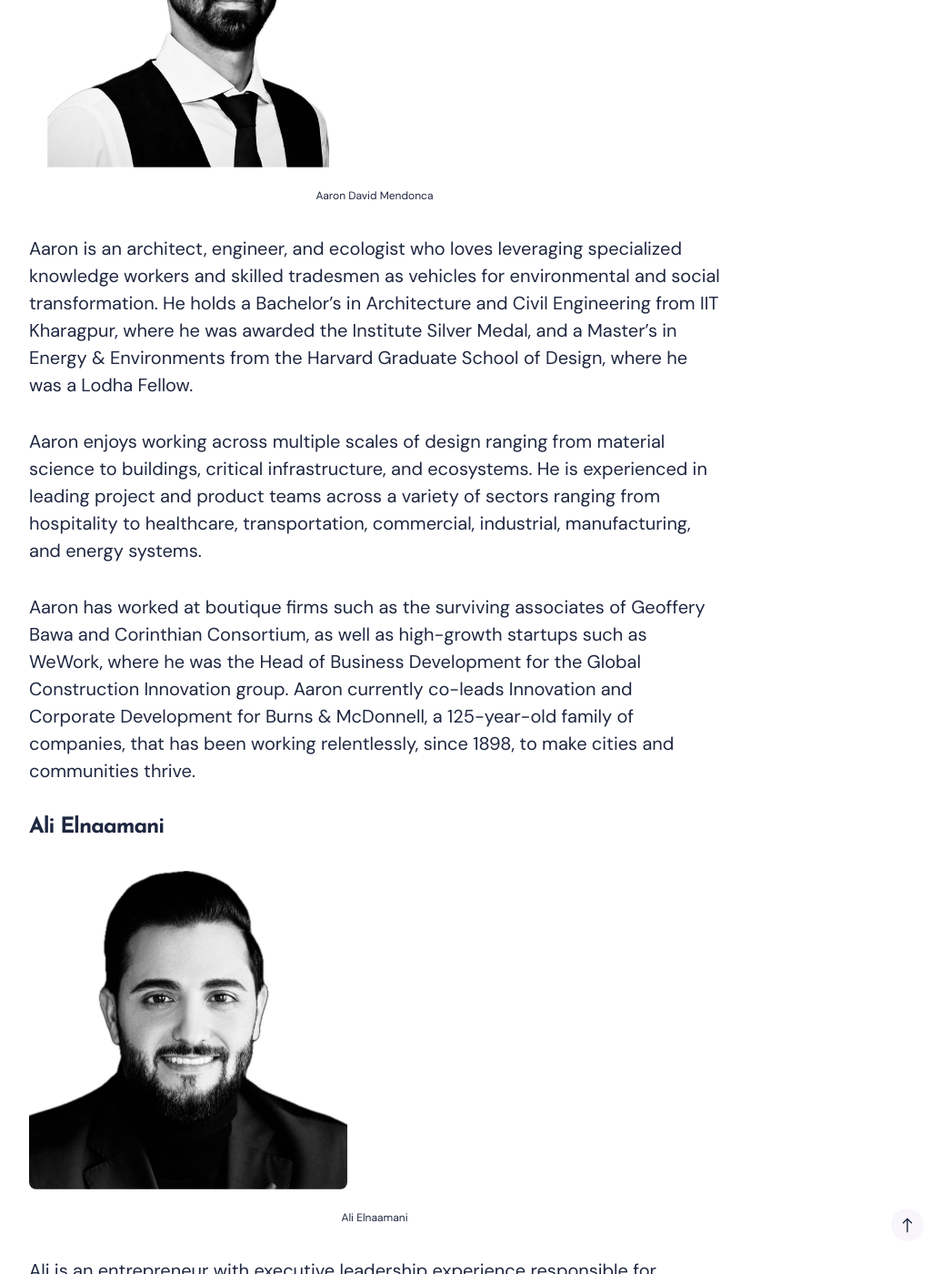
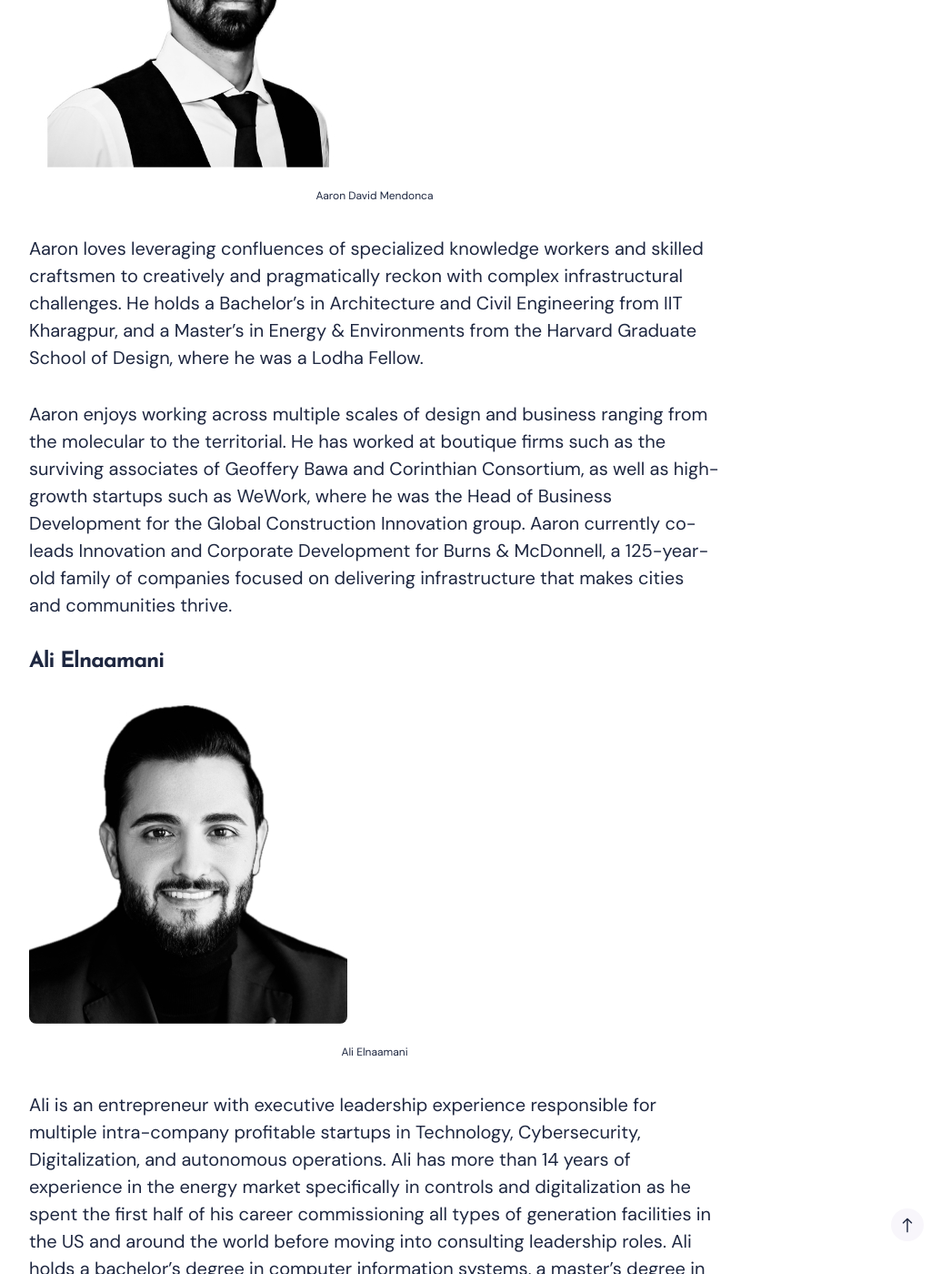
Before and after one commit to wildremote/wildremote.github.io, a Jekyll site: the page built from _pages/team.md, in a window 1280 px wide and 1400 px high, scrolled down 4131 px. Shown: the whole window at 91% size, without its empty margins (228-1263 px from the left). Built offline with Jekyll 4.4.1, drawn with Linux system fonts in a browser that asks for light colours; nearby versions of some CDN libraries.

Commit message:
Update team.md

```diff
--- a/_pages/team.md
+++ b/_pages/team.md
@@ -62,11 +62,9 @@
 ![Workflow]({{site.baseurl}}/images/aaron.jpg)
 *Aaron David Mendonca*
 
-Aaron is an architect, engineer, and ecologist who loves leveraging specialized knowledge workers and skilled tradesmen as vehicles for environmental and social transformation. He holds a Bachelor's in Architecture and Civil Engineering from IIT Kharagpur, where he was awarded the Institute Silver Medal, and a Master's in Energy & Environments from the Harvard Graduate School of Design, where he was a Lodha Fellow.
+Aaron loves leveraging confluences of specialized knowledge workers and skilled craftsmen to creatively and pragmatically reckon with complex infrastructural challenges.  He holds a Bachelor's in Architecture and Civil Engineering from IIT Kharagpur, and a Master's in Energy & Environments from the Harvard Graduate School of Design, where he was a Lodha Fellow.
 
-Aaron enjoys working across multiple scales of design ranging from material science to buildings, critical infrastructure, and ecosystems. He is experienced in leading project and product teams across a variety of sectors ranging from hospitality to healthcare, transportation, commercial, industrial, manufacturing, and energy systems.
-
-Aaron has worked at boutique firms such as the surviving associates of Geoffery Bawa and Corinthian Consortium, as well as high-growth startups such as WeWork, where he was the Head of Business Development for the Global Construction Innovation group. Aaron currently co-leads Innovation and Corporate Development for Burns & McDonnell, a 125-year-old family of companies, that has been working relentlessly, since 1898, to make cities and communities thrive.
+Aaron enjoys working across multiple scales of design and business ranging from the molecular to the territorial. He has worked at boutique firms such as the surviving associates of Geoffery Bawa and Corinthian Consortium, as well as high-growth startups such as WeWork, where he was the Head of Business Development for the Global Construction Innovation group. Aaron currently co-leads Innovation and Corporate Development for Burns & McDonnell, a 125-year-old family of companies focused on delivering infrastructure that makes cities and communities thrive.
 
 ### Ali Elnaamani
 ![Workflow]({{site.baseurl}}/images/ali.jpg)
```
